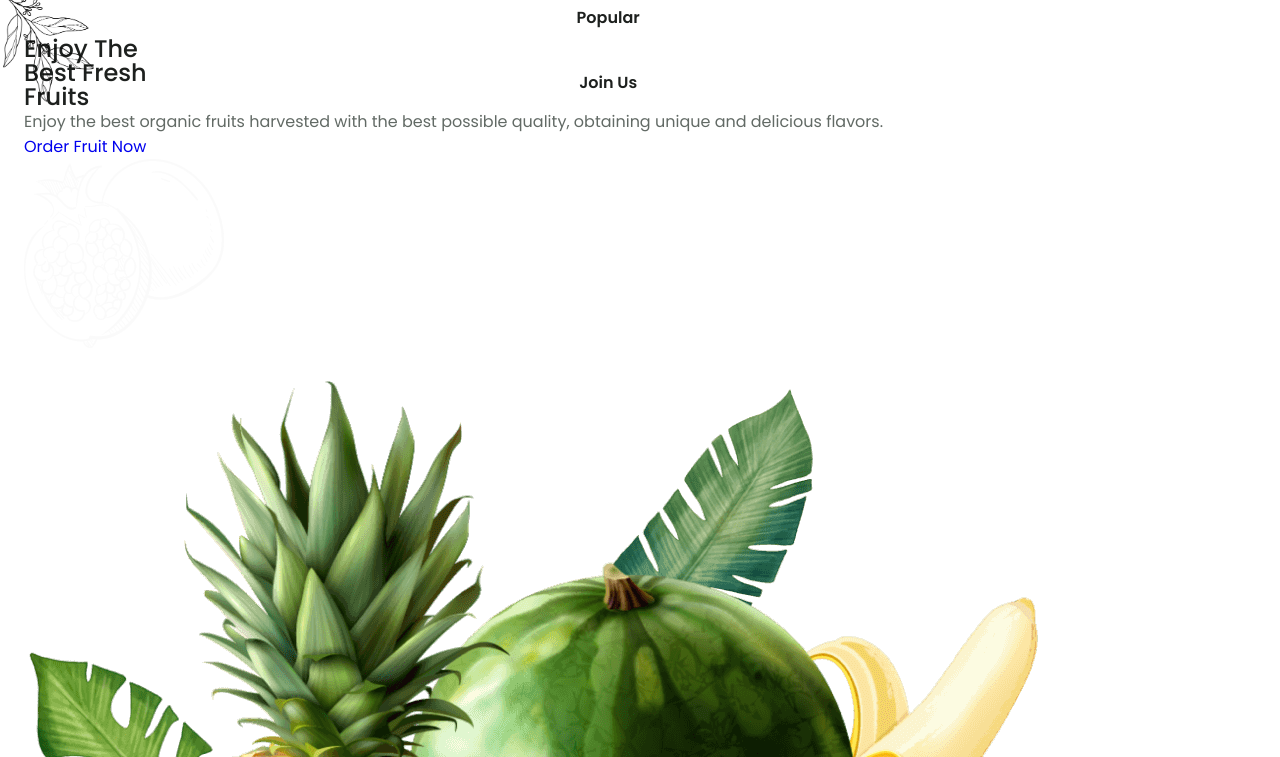
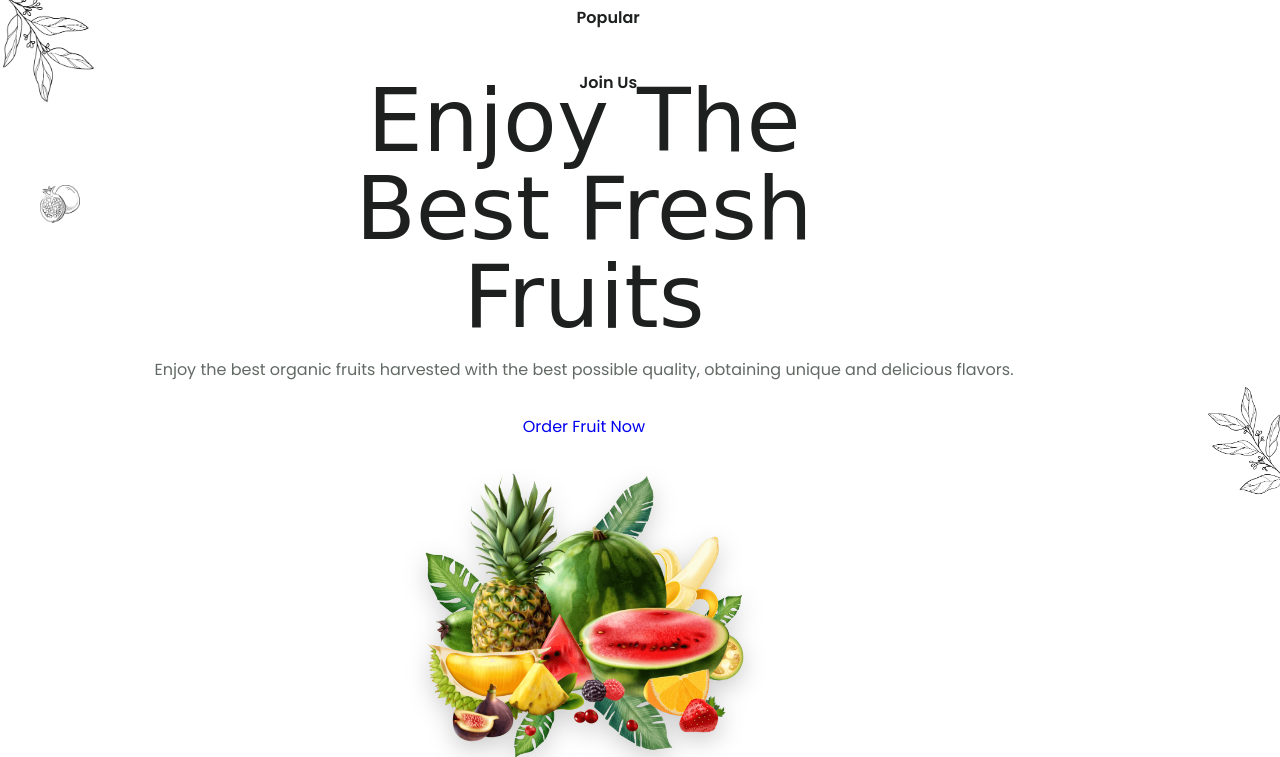
Before and after one commit to msuryaditriputraR/Landing-Page, a plain HTML site: page Fruit/index.html in a window 1280 px wide. Shown: the part 43-800 px from the top of the page. Drawn offline with nearby package versions, Linux system fonts and the light colour scheme; a web font is replaced by a local one.

Commit message:
add: home style

```diff
--- a/Fruit/assets/css/styles.css
+++ b/Fruit/assets/css/styles.css
@@ -257,7 +257,53 @@ img {
 
 
 /*=============== HOME ===============*/
+.home {
+  position: relative;
+}
 
+.home__container {
+  padding-top: 2.5rem;
+  row-gap: 2rem;
+}
+
+.home__data {
+  position: relative;
+  text-align: center;
+}
+
+.home__title {
+  font-size: var(--biggest-font-size);
+  font-family: var(--second-font);
+  margin-bottom: 1rem;
+}
+
+.home__description {
+  margin-bottom: 2rem;
+}
+
+.home__fruit,
+.home__branch {
+  filter: var(--filter-img);
+  position: absolute;
+}
+
+.home__fruit {
+  width: 40px;
+  top: 6.75rem;
+  left: 1rem;
+}
+
+.home__img {
+  width: 320px;
+  justify-self: center;
+  filter: var(--shadow-img);
+}
+
+.home__branch {
+  width: 120px;
+  right: -3rem;
+  bottom: 15rem;
+}
 
 /*=============== BUTTON ===============*/
 
```
